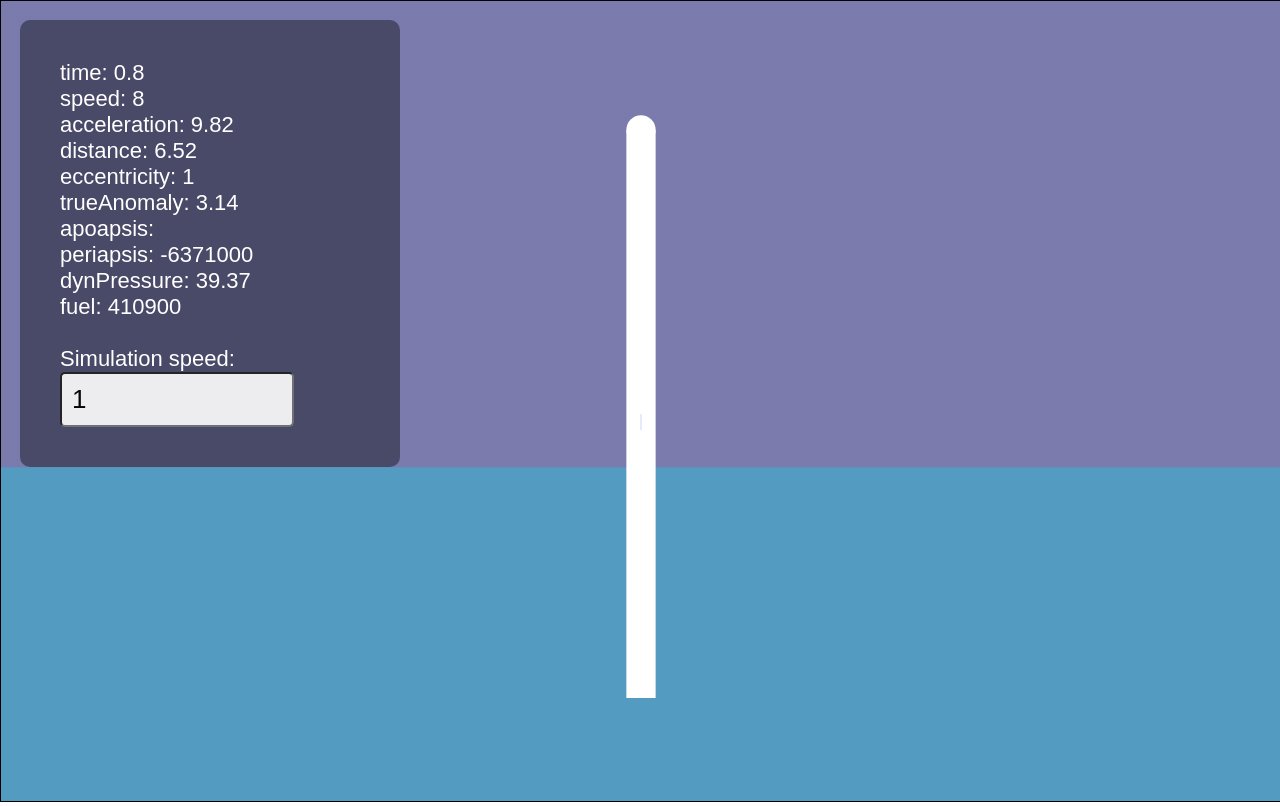
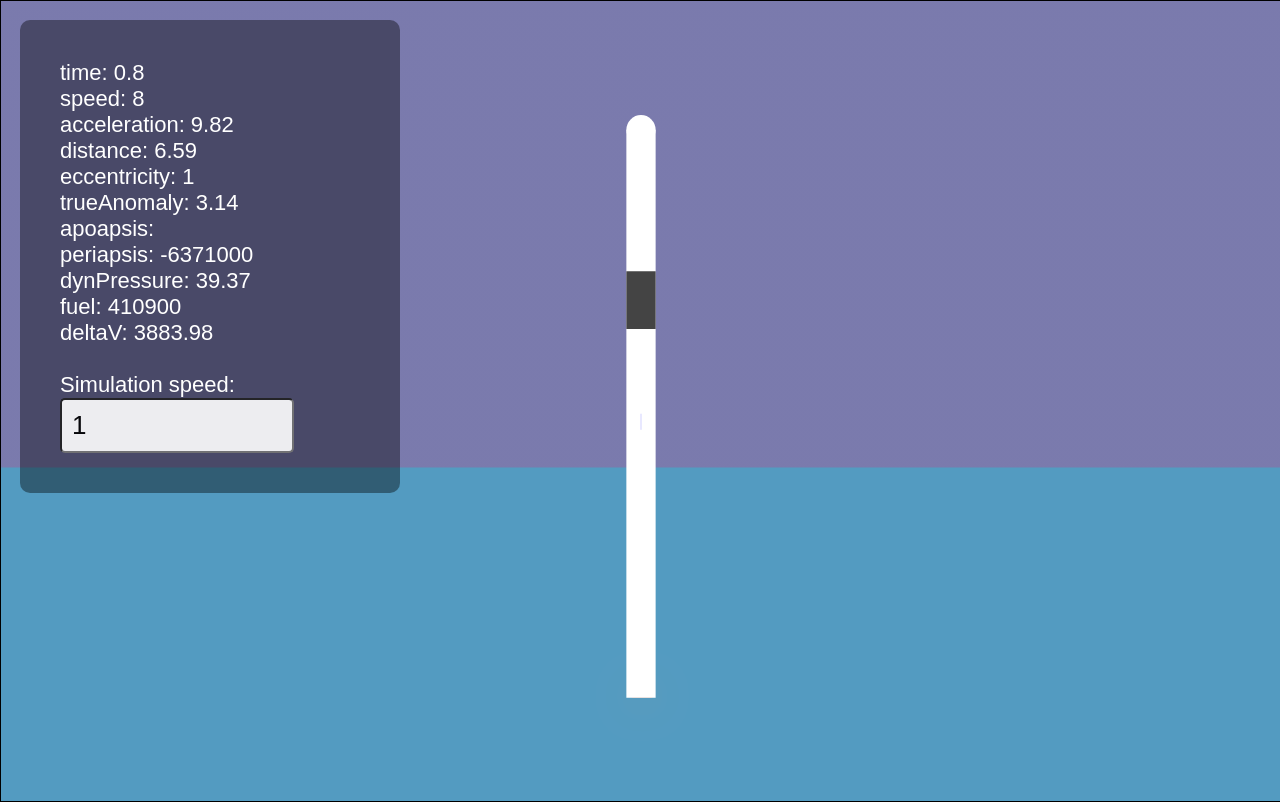
Before and after one commit to ElvinC/liftoff, a website built with webpack: page index.html in a window 1280 px wide. Built offline with nearby package versions, Linux system fonts and the light colour scheme; animation ran at ten frames a second.

Commit message:
Fixed acceleration bug and slightly improved graphics

```diff
--- a/index.html
+++ b/index.html
@@ -17,7 +17,8 @@
 		apoapsis: <span id="apoapsis">0</span><br>
 		periapsis: <span id="periapsis">0</span><br>
 		dynPressure: <span id="dynPressure">0</span><br>
-		fuel: <span id="fuel">0</span><br><br>
+		fuel: <span id="fuel">0</span><br>
+		deltaV: <span id="deltaV">0</span><br><br>
 		Simulation speed:
 		<input type="number" name="simSpeed" id="simSpeed" value="1" min="1" max="300" step="1">
 	</div>
--- a/src/js/rocketParts/engine.js
+++ b/src/js/rocketParts/engine.js
@@ -14,6 +14,8 @@ export class Engine {
         this.thrustChange = 0;
         this.throttleRate = this.maxThrust * 2; // amount per second
 
+        this.deltaV = 0;
+
         // fuel tank
         this.fuelTank = fuelTank;
 
@@ -27,7 +29,8 @@ export class Engine {
      */
     setThrottle(amount) {
         // if zero, keep at zero
-        if (this.thrust !== 0) {
+
+        if (this.thrust !== 0 || this.minThrust === 0) {
             this.thrust = Math.min(this.maxThrust, Math.max(this.minThrust, amount));
         }
 
@@ -77,6 +80,7 @@ export class Engine {
         // consume fuel
         if (!this.infiniteFuel) {
             this.fuelTank.fuel -= this.getMdot() * dt;
+            this.deltaV = this.Ve * Math.log((this.fuelTank.fuel + this.fuelTank.dryMass) / this.fuelTank.dryMass);
         }
     }
 
@@ -90,8 +94,6 @@ export class Engine {
             return 0;
         }
 
-        const deltaV = this.Ve * Math.log((this.fuelTank.fuel + this.fuelTank.dryMass) / this.fuelTank.dryMass);
-
         // update thrust and consume fuel
         this.simulateFrame(dt);
         return this.thrust;
--- a/src/js/rocketParts/rocket.js
+++ b/src/js/rocketParts/rocket.js
@@ -40,7 +40,7 @@ export class Rocket {
         this.planetList = planetList;
 
         // settings
-        this.dragCoefficient = 0.03; // not based on anything
+        this.dragCoefficient = 0.04; // not based on anything
 
         const _self = this;
         $(window).keydown((e) => {
@@ -104,16 +104,24 @@ export class Rocket {
 
         // Draw fire first
         let randAngle = (Math.random() - 0.5) * 0.01;
-        let fireLength = this.engine.thrust / this.engine.maxThrust * 20 - 0.5 * Math.random();
+        let fireLength = this.engine.thrust / this.engine.maxThrust * 40 - 0.5 * Math.random();
         let fireOffset = new Vec2(-(this.rocketHeight / 2) - fireLength / 2, 0);
-        scene.rect(this.pos, fireLength, 2, this.angle + randAngle, '#fd753daa', fireOffset);
+
+        scene.ctx.shadowColor = '#fd753d';
+        scene.ctx.shadowBlur = 40;
+        scene.rect(this.pos, fireLength, 2.5, this.angle + randAngle, '#fd753daa', fireOffset);
         randAngle = (Math.random() - 0.5) * 0.005;
-        fireLength = this.engine.thrust / this.engine.maxThrust * 10 - 0.1 * Math.random();
+        fireLength = this.engine.thrust / this.engine.maxThrust * 25 - 0.1 * Math.random();
         fireOffset = new Vec2(-(this.rocketHeight / 2) - fireLength / 2, 0);
-        scene.rect(this.pos, fireLength, 1, this.angle + randAngle, '#ffd97677', fireOffset);
 
+        scene.ctx.shadowColor = '#ffd976';
+        scene.rect(this.pos, fireLength, 1.5, this.angle + randAngle, '#ffe99699', fireOffset);
+
+        scene.ctx.shadowColor = "transparent";
+        scene.ctx.shadowBlur = 0;
         // draw rocket body
         scene.rect(this.pos, this.rocketHeight, this.rocketWidth, this.angle, '#ffffff', null, false);
+        scene.rect(this.pos, 7.2, this.rocketWidth, this.angle, '#444444', new Vec2(this.rocketHeight / 5, 0), false);
         scene.circle(this.pos, this.rocketWidth / 2, '#ffffff', this.angle, new Vec2(this.rocketHeight / 2, 0));
 
         // draw velocity vector
@@ -160,8 +168,9 @@ export class Rocket {
 
         // update angle using velocity verlet
         this.angle += this.angularVel * dt + 0.5 * this.angularAcc * (dt ** 2);
+        this.angle = this.angle % (2 * Math.PI); // wrap around
         this.angularVel += this.angularAcc * dt;
-        this.angularVel *= 1 - (0.5 * dt); // dampening
+        this.angularVel *= Math.max(1 - (0.5 * dt), 0); // dampening
 
         // Update thrust
         const thrust = this.engine.getThrustAndUpdateFuel(dt);
@@ -170,7 +179,6 @@ export class Rocket {
 
         // FORCES
         const sumForces = new Vec2(0, 0);
-
         // Thrust force
         const thrustForce = Vec.unit(this.angle, thrust); // In the radial direction
         sumForces.addInPlace(thrustForce); // add thrust force
@@ -195,12 +203,14 @@ export class Rocket {
 
         // update position and velocity using velocity verlet
 
-        // new acceleration * timestep
-        const newAccDt = sumForces.multiply(dt / this.mass);
+        // new acceleration
+        const newAcc = sumForces.divide(this.mass);
+        this.acc = newAcc;
 
-        $('#acceleration').html(Math.round(newAccDt.length() / dt * 100) / 100);
+        $('#acceleration').html(Math.round(newAcc.length() * 100) / 100);
+        $('#deltaV').html(Math.round(this.engine.deltaV * 100) / 100);
 
-        this.pos.addInPlace(Vec.add(this.vel.multiply(dt), newAccDt.multiply(dt)));
-        this.vel.addInPlace(newAccDt); // update velocity
+        this.pos.addInPlace(Vec.add(this.vel.multiply(dt), newAcc.multiply(0.5 * (dt ** 2))));
+        this.vel.addInPlace(newAcc.multiply(dt)); // update velocity
     }
 }
--- a/src/js/rocketParts/rocketPresets.js
+++ b/src/js/rocketParts/rocketPresets.js
@@ -11,27 +11,37 @@ export const enginePresets = {
     Rutherford: {
         Isp: 303,
         maxThrust: 192000,
-        minThrust: 1,
+        minThrust: 92000,
+        mass: 0,
+    },
+    RocketdyneF1: {
+        Isp: 263,
+        maxThrust: 7770000,
+        minThrust: 3770000,
         mass: 0,
     },
 };
 
 export const fuelTankPresets = {
     f9stage1: {
-        dryMass: 22200,
-        wetMass: 433100,
+        dryMass: 22200 + 111500,
+        wetMass: 433100 + 111500,
     },
     Electron: {
         dryMass: 1250,
         wetMass: 12500,
     },
+    SaturnV: {
+        dryMass: 2970000 - 2160000,
+        wetMass: 2970000,
+    },
 };
 
 export function engineFromPreset(engineName, fuelTankName, numEngines, infiniteFuel = false) {
-    const engConf = enginePresets[engineName];
+    const eng = enginePresets[engineName];
     const fuelConf = fuelTankPresets[fuelTankName];
 
     const fuelTank = new FuelTank(fuelConf.wetMass, fuelConf.dryMass);
-    const engine = new Engine(engConf.mass, engConf.Isp, engConf.maxThrust, engConf.minThrust, numEngines, fuelTank, infiniteFuel);
+    const engine = new Engine(eng.mass, eng.Isp, eng.maxThrust, eng.minThrust, numEngines, fuelTank, infiniteFuel);
     return engine;
 }
--- a/src/js/script.js
+++ b/src/js/script.js
@@ -125,6 +125,7 @@ function init() {
     const newEngine = engineFromPreset('merlin1D', 'f9stage1', 9, false);
     //  // mass of F9FT: 549054
     mainRocket = new Rocket(new Vec2(0, 0), new Vec2(0, 0), 400000, -Math.PI / 2, planetList, newEngine);
+    window.rocket = mainRocket; // for debugging
     spriteList.push(mainRocket);
 
     for (let i = 0; i < 20; i++) {
--- a/src/js/vector.js
+++ b/src/js/vector.js
@@ -19,7 +19,8 @@ export class Vec2 {
      * @returns {Vec2}
      */
     length() {
-        return Math.hypot(this.x, this.y);
+        return Math.sqrt((this.x ** 2) + (this.y ** 2));
+        // return Math.hypot(this.x, this.y); // slightly slower in chrome
     }
 
     /**
```
Also changed, not shown: dist/bundle.js.
